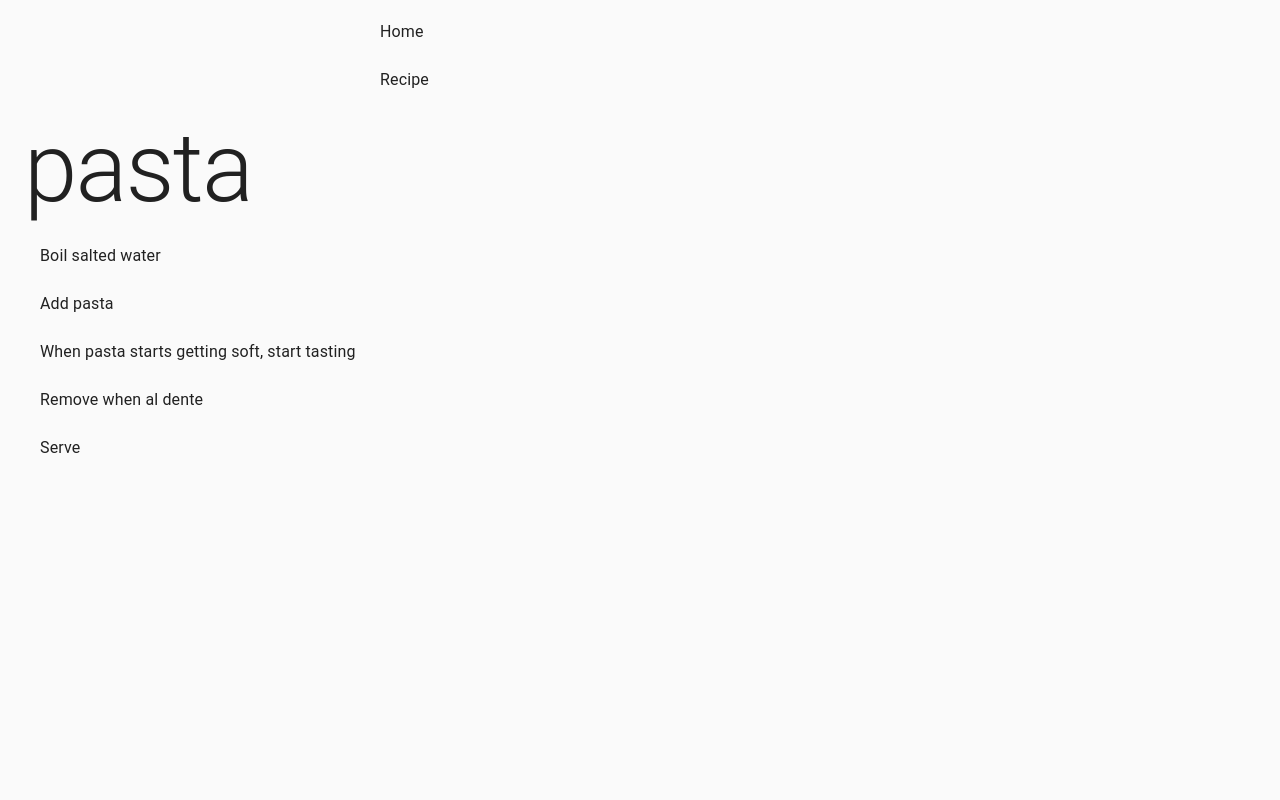
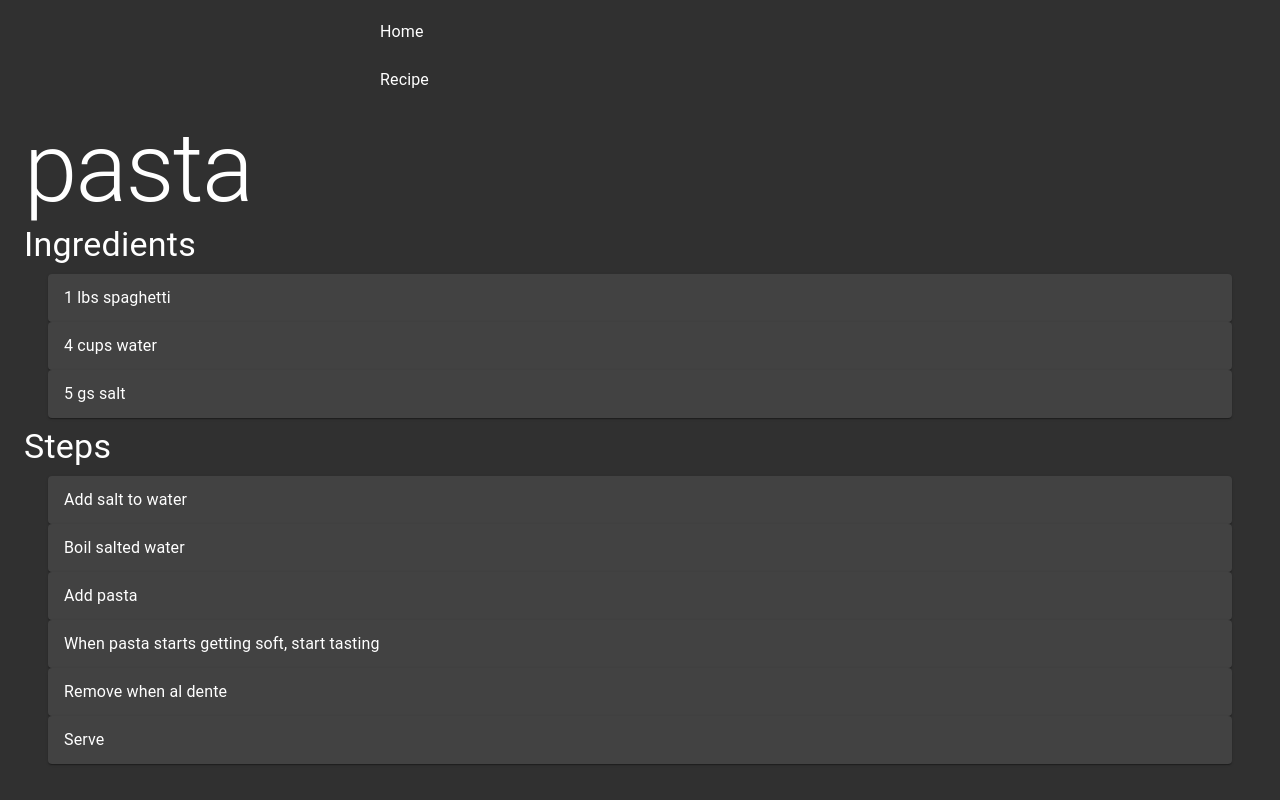
Before and after one commit to samuwen/didactic-octo-giggle, a React (Create React App) app: page /recipe/0 in a window 1280 px wide. Built offline with nearby package versions, Linux system fonts and the light colour scheme.

Commit message:
Some theming stuff

```diff
--- a/src/App.tsx
+++ b/src/App.tsx
@@ -1,9 +1,15 @@
 import React from "react";
 import ReactRouter from "./Routes";
 import { Container, CssBaseline, List } from "@material-ui/core";
+import { createMuiTheme, ThemeProvider } from "@material-ui/core/styles";
 import ListItemLink from "./components/ListItemLink";
 
 const App = () => {
+  const theme = createMuiTheme({
+    palette: {
+      type: "dark",
+    },
+  });
   return (
     <>
       <Container maxWidth="sm">
@@ -12,8 +18,10 @@ const App = () => {
           <ListItemLink primary="Recipe" to="/recipes" />
         </List>
       </Container>
-      <CssBaseline />
-      <ReactRouter />
+      <ThemeProvider theme={theme}>
+        <CssBaseline />
+        <ReactRouter />
+      </ThemeProvider>
     </>
   );
 };
--- a/src/Routes.tsx
+++ b/src/Routes.tsx
@@ -1,12 +1,10 @@
 import React from "react";
-import { Switch, Route, useRouteMatch } from "react-router-dom";
+import { Switch, Route } from "react-router-dom";
 import Home from "./screens/Home";
 import RecipeList from "./screens/RecipeList";
 import RecipeDetail from "./screens/RecipeDetail";
 
 const ReactRouter = () => {
-  const match = useRouteMatch();
-
   return (
     <React.Fragment>
       <Switch>
--- a/src/assets/staticRecipes.ts
+++ b/src/assets/staticRecipes.ts
@@ -3,11 +3,29 @@ const recipes = [
     name: "pasta",
     id: 0,
     directions: [
+      "Add salt to water",
       "Boil salted water",
       "Add pasta",
       "When pasta starts getting soft, start tasting",
       "Remove when al dente",
       "Serve",
+    ],
+    ingredients: [
+      {
+        amount: 1,
+        unit: "lb",
+        name: "spaghetti",
+      },
+      {
+        amount: 4,
+        unit: "cup",
+        name: "water",
+      },
+      {
+        amount: 5,
+        unit: "g",
+        name: "salt",
+      },
     ],
   },
   {
@@ -27,6 +45,23 @@ const recipes = [
       "Check chicken is at least 165f",
       "Serve",
     ],
+    ingredients: [
+      {
+        amount: 3,
+        unit: "lb",
+        name: "whole chicken",
+      },
+      {
+        amount: 5,
+        unit: "g",
+        name: "salt",
+      },
+      {
+        amount: 5,
+        unit: "g",
+        name: "pepper",
+      },
+    ],
   },
 ];
 
--- /dev/null
+++ b/src/components/IngredientList.tsx
@@ -0,0 +1,18 @@
+import React from "react";
+import { ListItem, ListItemText, Paper } from "@material-ui/core";
+
+interface Text {
+  text: string;
+}
+
+const IngredientList = (text: Text) => {
+  return (
+    <Paper>
+      <ListItem>
+        <ListItemText primary={text.text} />
+      </ListItem>
+    </Paper>
+  );
+};
+
+export default IngredientList;
--- a/src/index.css
+++ b/src/index.css
@@ -1,13 +1,13 @@
 body {
   margin: 0;
-  font-family: -apple-system, BlinkMacSystemFont, 'Segoe UI', 'Roboto', 'Oxygen',
-    'Ubuntu', 'Cantarell', 'Fira Sans', 'Droid Sans', 'Helvetica Neue',
+  font-family: -apple-system, BlinkMacSystemFont, "Segoe UI", "Roboto", "Oxygen",
+    "Ubuntu", "Cantarell", "Fira Sans", "Droid Sans", "Helvetica Neue",
     sans-serif;
   -webkit-font-smoothing: antialiased;
   -moz-osx-font-smoothing: grayscale;
 }
 
 code {
-  font-family: source-code-pro, Menlo, Monaco, Consolas, 'Courier New',
+  font-family: source-code-pro, Menlo, Monaco, Consolas, "Courier New",
     monospace;
 }
--- a/src/screens/RecipeDetail.tsx
+++ b/src/screens/RecipeDetail.tsx
@@ -1,12 +1,7 @@
 import React from "react";
-import {
-  Container,
-  List,
-  ListItem,
-  ListItemText,
-  Typography,
-} from "@material-ui/core";
+import { Container, List, Typography } from "@material-ui/core";
 import recipes from "../assets/staticRecipes";
+import IngredientList from "../components/IngredientList";
 
 type RouterProps = {
   match: any;
@@ -20,15 +15,27 @@ const RecipeDetail = (props: RouterProps) => {
   return (
     <Container>
       <Typography variant="h1">{recipe.name}</Typography>
-      <List>
-        {recipe.directions.map((d: string) => {
-          return (
-            <ListItem>
-              <ListItemText primary={d} />
-            </ListItem>
-          );
-        })}
-      </List>
+      <Typography variant="h4">Ingredients</Typography>
+      <Container>
+        <List>
+          {recipe.ingredients?.map((i) => {
+            return (
+              <IngredientList
+                key={i.name}
+                text={`${i.amount} ${i.unit}s ${i.name}`}
+              />
+            );
+          })}
+        </List>
+      </Container>
+      <Typography variant="h4">Steps</Typography>
+      <Container>
+        <List>
+          {recipe.directions.map((d: string) => {
+            return <IngredientList key={d} text={d} />;
+          })}
+        </List>
+      </Container>
     </Container>
   );
 };
--- a/src/screens/RecipeList.tsx
+++ b/src/screens/RecipeList.tsx
@@ -6,7 +6,9 @@ import recipes from "../assets/staticRecipes";
 const RecipeList = () => {
   return (
     <Container>
-      <Typography variant="h1">Recipe List</Typography>
+      <Typography className="primary" variant="h1">
+        Recipe List
+      </Typography>
       <List>
         {recipes.map((r) => {
           return (
```
Also changed, not shown: src/utils/conversions.ts (added, +9 -0 lines).
